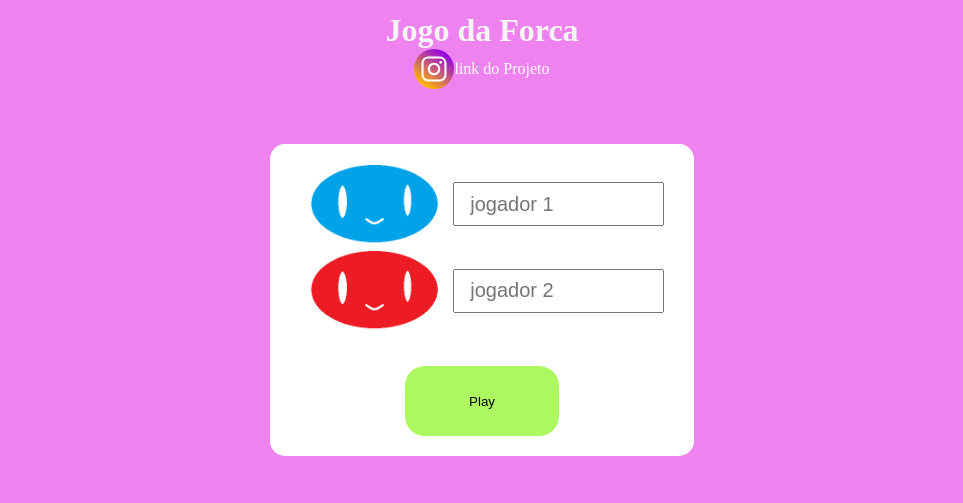
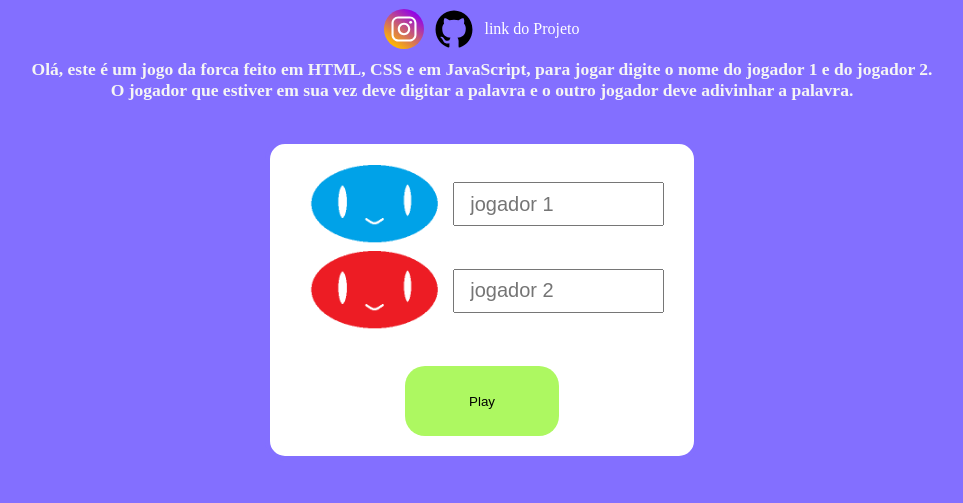
Before and after one commit to VilmarTuminski/JogoForca, a plain HTML site: page JogoForca/index.html in a window 1280 px wide. Shown: the whole page, without its empty margins (158-1121 px from the left). Drawn offline with nearby package versions, Linux system fonts and the light colour scheme.

Commit message:
Add files via upload

```diff
--- a/JogoForca/css/main.css
+++ b/JogoForca/css/main.css
@@ -8,7 +8,7 @@ a , a:hover, a:visited{
 }
 
 body{
-    background-color: violet ;
+    background-color: rgb(131, 111, 255);
 }
 header{
     display: flex;
@@ -16,7 +16,7 @@ header{
     flex-direction: column;
     color: whitesmoke;
     align-items: center;
-    background-color: violet;
+    background-color: rgb(131, 111, 255);
     height: 100px;
 }
 header .boxalgnLinks{
@@ -48,7 +48,7 @@ header .boxalgnLinks .algnLinks{
     flex-direction: column;
     align-items: center;
     background-color:white;
-    border: 5px solid violet;
+    border: 5px solid rgb(131, 111, 255);
     border-radius:20px ;
     padding: 20px;
 }
@@ -96,7 +96,7 @@ header .boxalgnLinks .algnLinks{
     justify-content: center;
     align-items: center;
     flex-direction: column;
-    border: 5px solid violet;
+    border: 5px solid skyblue;
 
 }
 .interface #Game #janela1 .boxVezJogador #name{
@@ -122,7 +122,7 @@ header .boxalgnLinks .algnLinks{
     align-items: center;
     flex-direction: column;
     background-color: white;
-    border: 5px solid violet;
+    border: 5px solid skyblue;
 }
 #tablePalavras{
     display: flex;
@@ -165,14 +165,14 @@ header .boxalgnLinks .algnLinks{
 }
 .boxForca{
     width: 30%;
-    height: 65vh;
+    height: 463px;
     display: flex;
     flex-direction: column;
     background-color: white;
     display: flex;
     justify-content: center;
     align-items: center;
-    border: 5px solid violet;
+    border: 5px solid skyblue;
 }
 .boxForca #letrasErradas{
     display: flex;
@@ -319,3 +319,10 @@ header .boxalgnLinks .algnLinks{
 .nameVencedor{
     font-size: 20px;
 }
+
+.instrução{
+    padding-top: auto;
+    font-size: 15px;
+    text-align: center;
+
+}
--- a/JogoForca/index.html
+++ b/JogoForca/index.html
@@ -6,14 +6,19 @@
     <title>Jogo Da forca</title>
     <script src="https://code.jquery.com/jquery-3.5.1.min.js" integrity="sha256-9/aliU8dGd2tb6OSsuzixeV4y/faTqgFtohetphbbj0=" crossorigin="anonymous"></script>
     <link rel="stylesheet" type="text/css" href="./css/main.css">
+    <link rel="preconnect" href="https://fonts.googleapis.com">
+    <link href="https://fonts.googleapis.com/css2?family=Montserrat:wght@300&display=swap" rel="stylesheet">
 </head>
 <body>
     <header>
-        <h1>Jogo da Forca</h1>
-
         <div class="boxalgnLinks">
                 <a class="algnLinks" target="_blank" href="https://www.instagram.com/vilmar_001/"><img width="40px" src="./imgs/iconfinder_social-instagram-new-circle_1164349.svg" alt=""></a>
-                <a class="algnLinks" href="><img  src="./imgs/iconfinder_github-social-media_765246.svg" alt="">link do Projeto</a>
+                <a class="algnLinks" href="https://github.com/VilmarTuminski/JogoForca"><img  src="./imgs/iconfinder_github-social-media_765246.svg" alt="">link do Projeto</a>
+        </div>
+
+        <div class="instrução">
+             <h3>Olá, este é um jogo da forca feito em HTML, CSS e em JavaScript, para jogar digite o nome do jogador 1 e do jogador 2.</h3>
+             <h3>O jogador que estiver em sua vez deve digitar a palavra e o outro jogador deve adivinhar a palavra.</h3>
         </div>
 
     </header>
```
